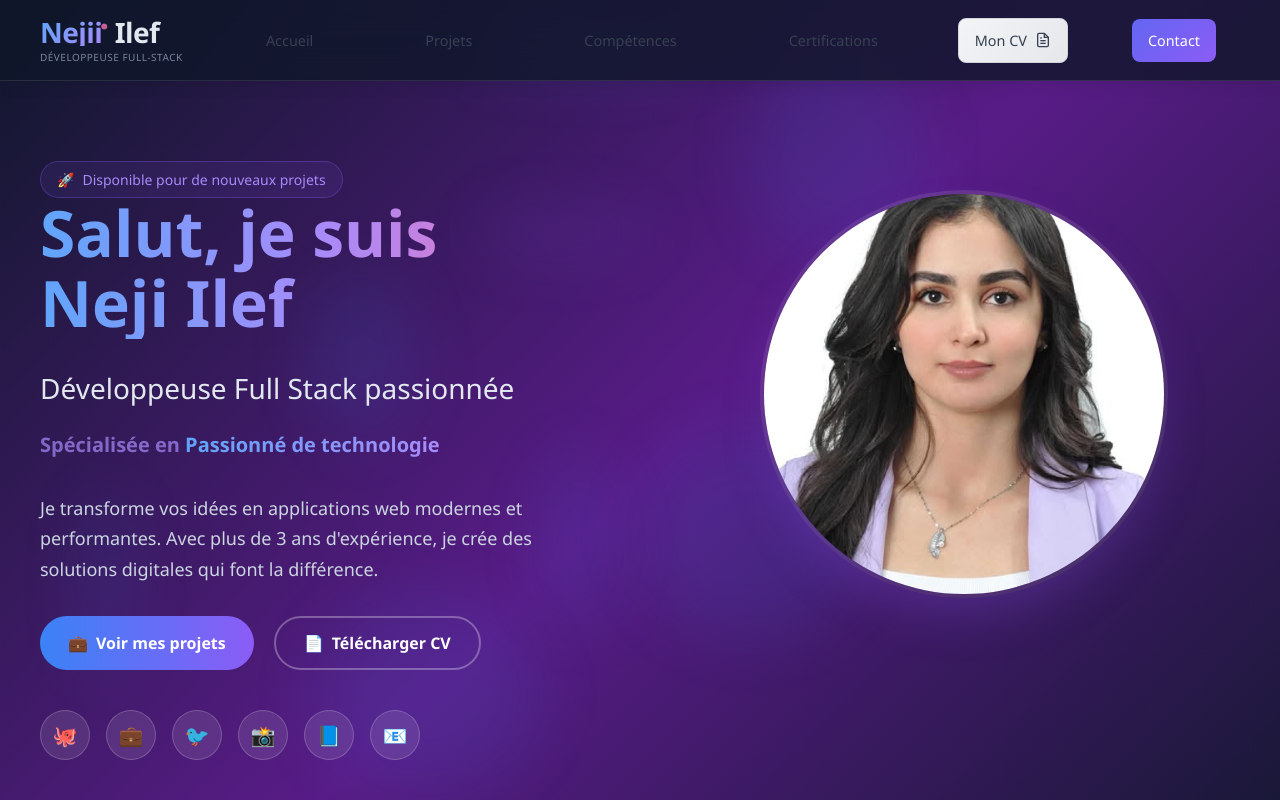
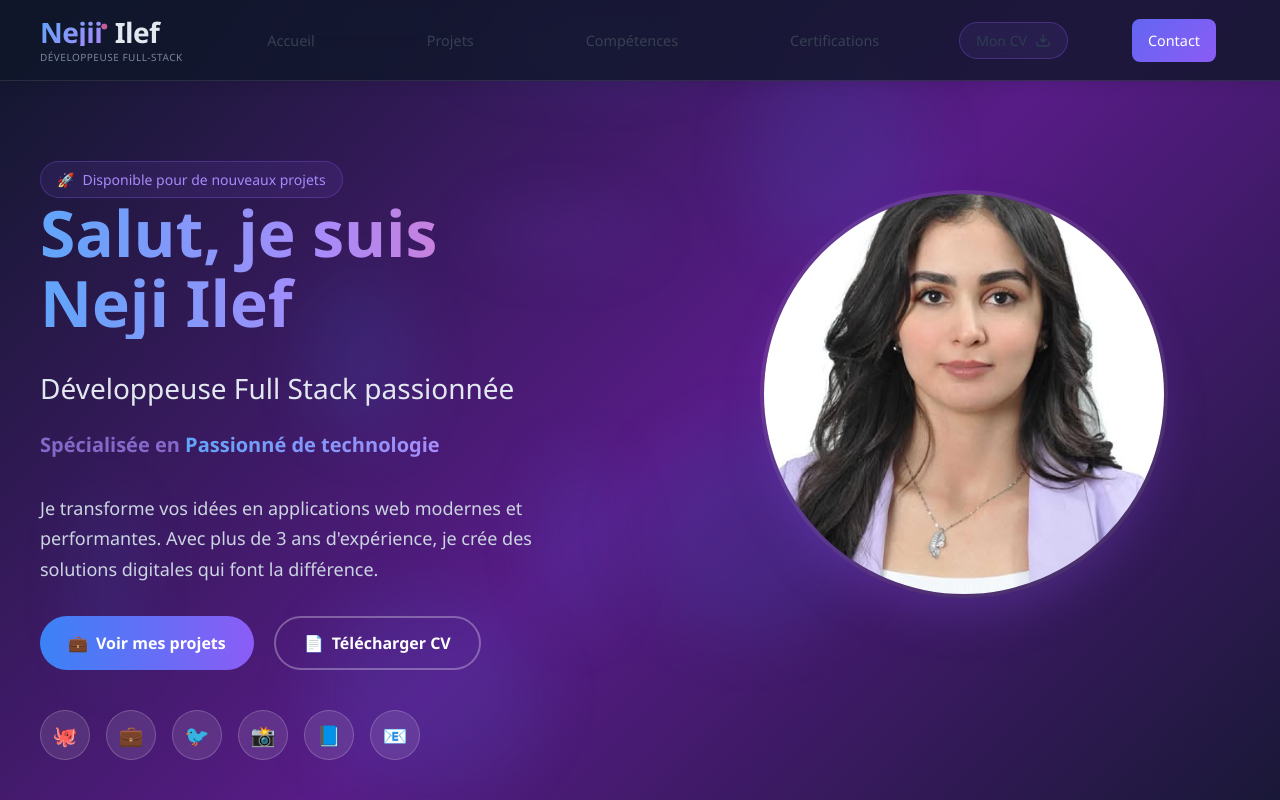
Before and after one commit to ilefneji/portfilio, a React (Create React App) app: page / in a window 1280 px wide. Shown: the top 800 px of the page. Built offline with nearby package versions, Linux system fonts and the light colour scheme.

Commit message:
Update Header.js

```diff
--- a/src/components/Header.js
+++ b/src/components/Header.js
@@ -85,24 +85,28 @@ const Header = () => {
             <span className="nav-text">Certifications</span>
             <span className="nav-underline"></span>
           </Link>
-          <Link
-            to="cv"
-            smooth={true}
-            duration={500}
-            className="nav-item cv-link"
-            activeClass="active"
-            spy={true}
-            offset={-80}
-          >
-            <span className="nav-text">Mon CV</span>
-            <svg className="cv-icon" width="16" height="16" viewBox="0 0 24 24" fill="none" stroke="currentColor" strokeWidth="2">
-              <path d="M14 2H6a2 2 0 0 0-2 2v16a2 2 0 0 0 2 2h12a2 2 0 0 0 2-2V8z"/>
-              <polyline points="14,2 14,8 20,8"/>
-              <line x1="16" y1="13" x2="8" y2="13"/>
-              <line x1="16" y1="17" x2="8" y2="17"/>
-              <polyline points="10,9 9,9 8,9"/>
-            </svg>
-          </Link>
+  <a
+  href="/ilef.pdf-2.pdf.pdf"
+  download="CV-Ilef-Neji.pdf"
+  className="nav-item cv-link"
+  style={{
+    display: 'flex',
+    alignItems: 'center',
+    gap: '8px',
+    textDecoration: 'none',
+    color: 'inherit',
+    cursor: 'pointer'
+  }}
+>
+  <span className="nav-text">Mon CV</span>
+  <svg className="cv-icon" width="16" height="16" viewBox="0 0 24 24" fill="none" stroke="currentColor" strokeWidth="2">
+    <path d="M21 15v4a2 2 0 0 1-2 2H5a2 2 0 0 1-2-2v-4"/>
+    <polyline points="7,10 12,15 17,10"/>
+    <line x1="12" y1="15" x2="12" y2="3"/>
+  </svg>
+</a>
+
+
           <Link
             to="contact"
             smooth={true}
```
